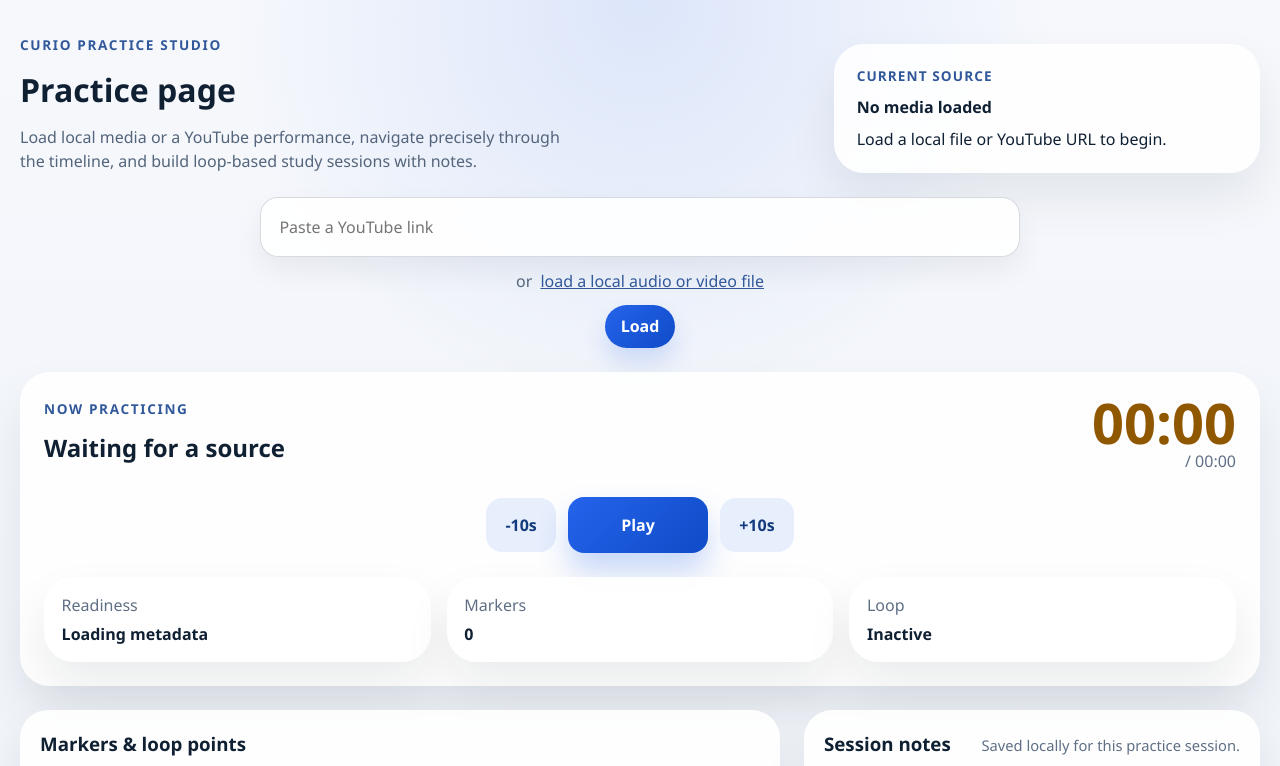
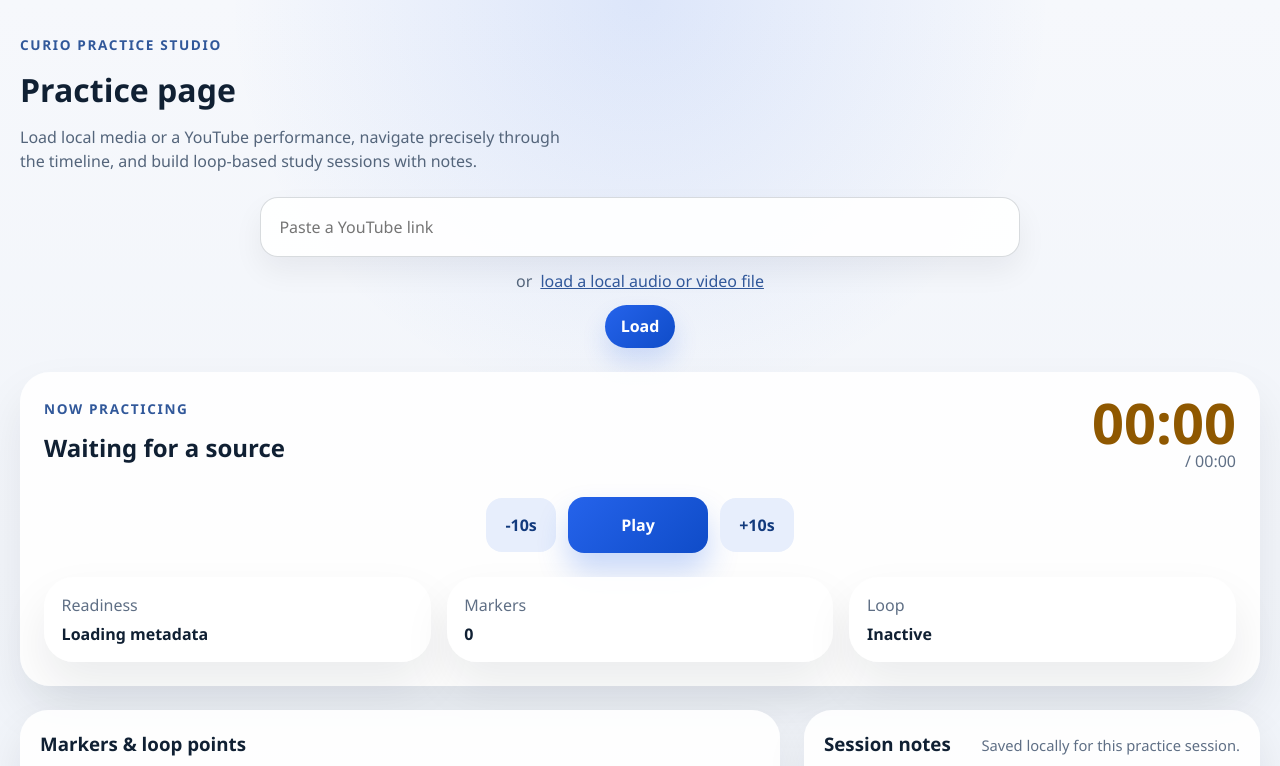
Before and after one commit to VictorAdC/curio, a React (Vite) app: page / in a window 1280 px wide. Shown: the top 766 px of the page. Built offline with nearby package versions, Linux system fonts and the light colour scheme.

Commit message:
Simplify practice page header

```diff
--- a/src/pages/PracticePage/PracticePage.module.css
+++ b/src/pages/PracticePage/PracticePage.module.css
@@ -9,7 +9,6 @@
 .hero {
   display: grid;
   gap: 1rem;
-  grid-template-columns: minmax(0, 1.5fr) minmax(260px, 0.8fr);
   align-items: end;
 }
 
@@ -35,26 +34,11 @@
   text-transform: uppercase;
 }
 
-.statusCard,
 .playerShell,
 .metaCard {
   border-radius: 30px;
   background: rgba(255, 255, 255, 0.9);
   box-shadow: 0 24px 48px rgba(15, 23, 42, 0.08);
-}
-
-.statusCard {
-  display: grid;
-  gap: 0.5rem;
-  padding: 1.4rem;
-}
-
-.statusLabel {
-  color: #31589a;
-  font-size: 0.85rem;
-  font-weight: 800;
-  letter-spacing: 0.08em;
-  text-transform: uppercase;
 }
 
 .playerShell {
--- a/src/pages/PracticePage/PracticePage.tsx
+++ b/src/pages/PracticePage/PracticePage.tsx
@@ -94,11 +94,6 @@ export function PracticePage() {
             Load local media or a YouTube performance, navigate precisely through the timeline, and build
             loop-based study sessions with notes.
           </p>
-        </div>
-        <div className={styles.statusCard}>
-          <span className={styles.statusLabel}>Current source</span>
-          <strong>{state.source?.title ?? 'No media loaded'}</strong>
-          <span>{state.source?.kind ?? 'Load a local file or YouTube URL to begin.'}</span>
         </div>
       </header>
 
```
